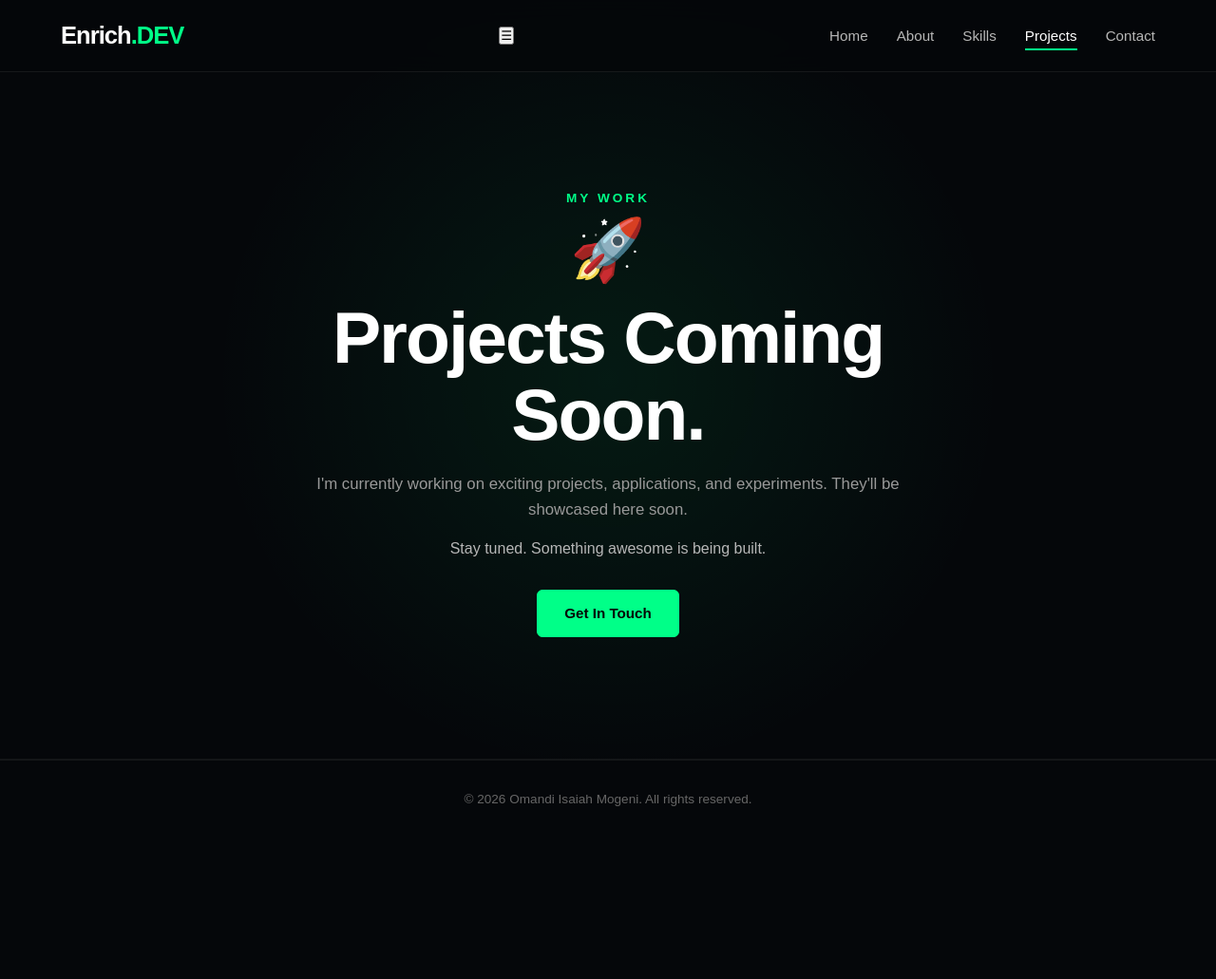
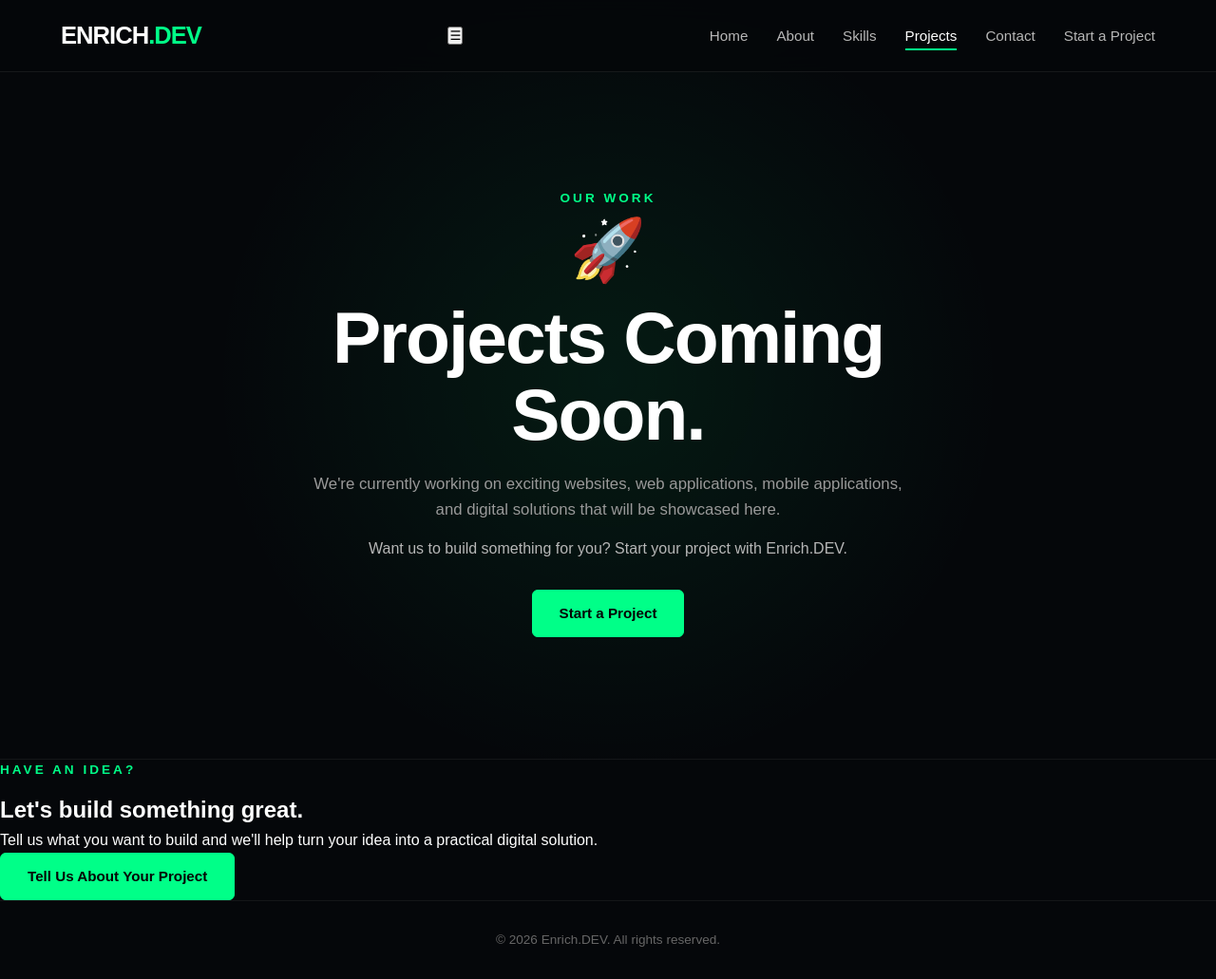
Before and after one commit to Isaiah-enrich/Officialport, a plain HTML site: page projects.html in a window 1280 px wide. Shown: the whole page at 95% size. Before the commit the page ends 883 px from the top, so only its background shows below. Drawn offline with Linux system fonts and the light colour scheme.

Commit message:
Update projects.html

```diff
--- a/projects.html
+++ b/projects.html
@@ -11,15 +11,20 @@
 
   <meta
     name="author"
-    content="Omandi Isaiah Mogeni"
+    content="Enrich.DEV"
   >
 
   <meta
     name="description"
-    content="Projects by Omandi Isaiah Mogeni — coming soon."
+    content="Explore projects and digital solutions built by Enrich.DEV."
   >
 
-  <title>Projects Coming Soon | Enrich.DEV</title>
+  <meta
+    name="robots"
+    content="index, follow"
+  >
+
+  <title>Projects | Enrich.DEV</title>
 
   <link rel="stylesheet" href="projects.css">
 </head>
@@ -34,30 +39,58 @@
 
     <nav class="navbar">
 
+      <!-- LOGO -->
+
       <a href="index.html" class="logo">
-        Enrich<span>.DEV</span>
+        ENRICH<span>.DEV</span>
       </a>
+
+
+      <!-- NAVIGATION -->
 
       <ul class="nav-links">
 
         <li>
-          <a href="index.html">Home</a>
+          <a href="index.html">
+            Home
+          </a>
         </li>
 
         <li>
-          <a href="about.html">About</a>
+          <a href="about.html">
+            About
+          </a>
         </li>
 
         <li>
-          <a href="skills.html">Skills</a>
+          <a href="skills.html">
+            Skills
+          </a>
         </li>
 
         <li>
-          <a href="projects.html" class="active">Projects</a>
+          <a href="projects.html" class="active">
+            Projects
+          </a>
         </li>
 
         <li>
-          <a href="contact.html">Contact</a>
+          <a href="contact.html">
+            Contact
+          </a>
+        </li>
+
+        <!-- CLIENT PROJECT PORTAL -->
+
+        <li>
+          <a
+            href="https://enrichclient.vercel.app/"
+            class="nav-project-btn"
+            target="_blank"
+            rel="noopener noreferrer"
+          >
+            Start a Project
+          </a>
         </li>
 
       </ul>
@@ -73,37 +106,87 @@
 
   <main>
 
+    <!-- =========================
+         PROJECTS HERO
+    ========================== -->
+
     <section class="coming-soon">
 
       <div class="coming-soon-content">
 
         <p class="section-label">
-          My Work
+          Our Work
         </p>
+
 
         <div class="coming-soon-icon">
           🚀
         </div>
 
+
         <h1>
           Projects Coming Soon.
         </h1>
 
+
         <p class="coming-soon-text">
-          I'm currently working on exciting projects,
-          applications, and experiments. They'll be
-          showcased here soon.
+          We're currently working on exciting websites,
+          web applications, mobile applications, and
+          digital solutions that will be showcased here.
         </p>
 
+
         <p class="coming-soon-subtext">
-          Stay tuned. Something awesome is being built.
+          Want us to build something for you?
+          Start your project with Enrich.DEV.
+        </p>
+
+
+        <!-- CLIENT PORTAL CTA -->
+
+        <a
+          href="https://enrichclient.vercel.app/"
+          class="coming-soon-btn"
+          target="_blank"
+          rel="noopener noreferrer"
+        >
+          Start a Project
+        </a>
+
+      </div>
+
+    </section>
+
+
+    <!-- =========================
+         PROJECT CTA
+    ========================== -->
+
+    <section class="project-cta">
+
+      <div class="project-cta-content">
+
+        <p class="section-label">
+          Have an Idea?
+        </p>
+
+        <h2>
+          Let's build something great.
+        </h2>
+
+        <p>
+          Tell us what you want to build and we'll
+          help turn your idea into a practical digital
+          solution.
         </p>
 
         <a
-          href="contact.html"
+          href="https://enrichclient.vercel.app/"
           class="coming-soon-btn"
+          target="_blank"
+          rel="noopener noreferrer"
         >
-          Get In Touch
+          Tell Us About Your Project
         </a>
 
       </div>
@@ -120,13 +203,17 @@
   <footer class="site-footer">
 
     <p>
-      &copy; 2026 Omandi Isaiah Mogeni.
+      &copy; 2026 Enrich.DEV.
       All rights reserved.
     </p>
 
   </footer>
 
 
+  <!-- =========================
+       JAVASCRIPT
+  ========================== -->
+
   <script src="script.js"></script>
 
 </body>
```
